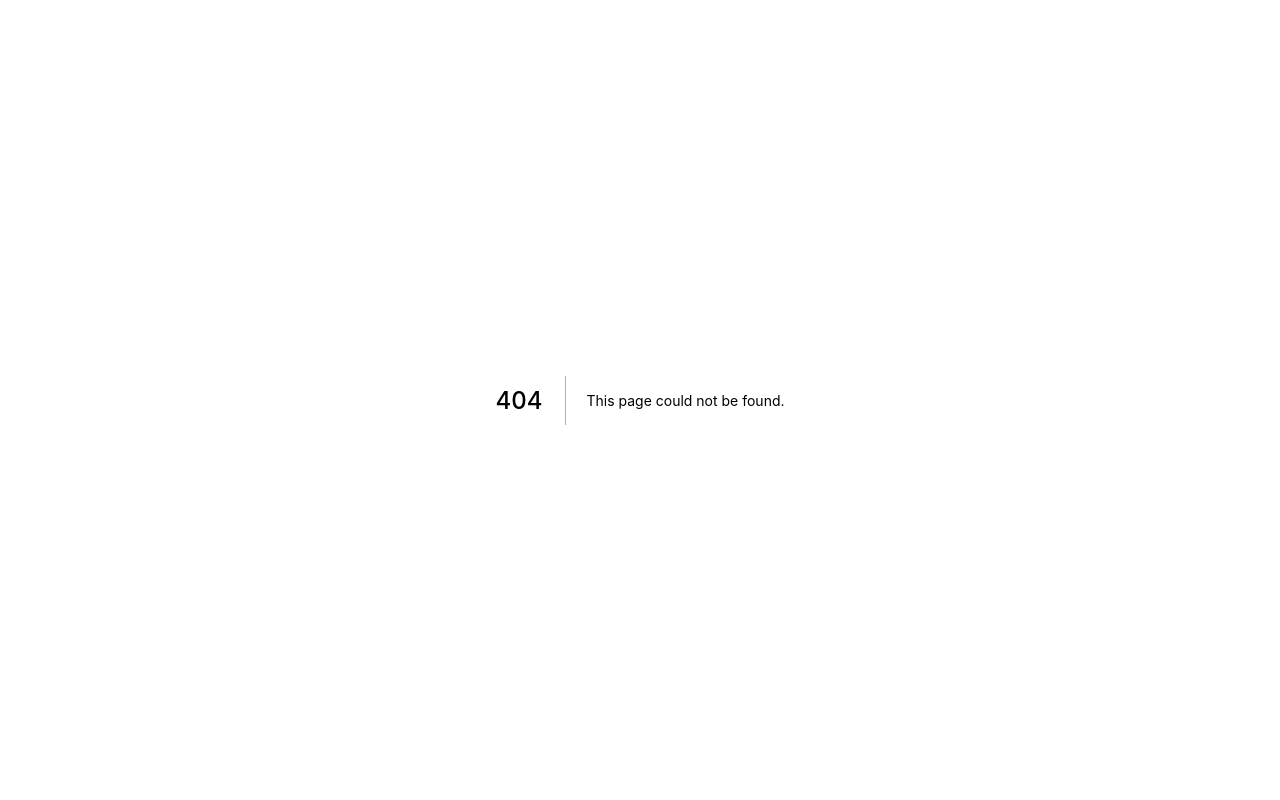
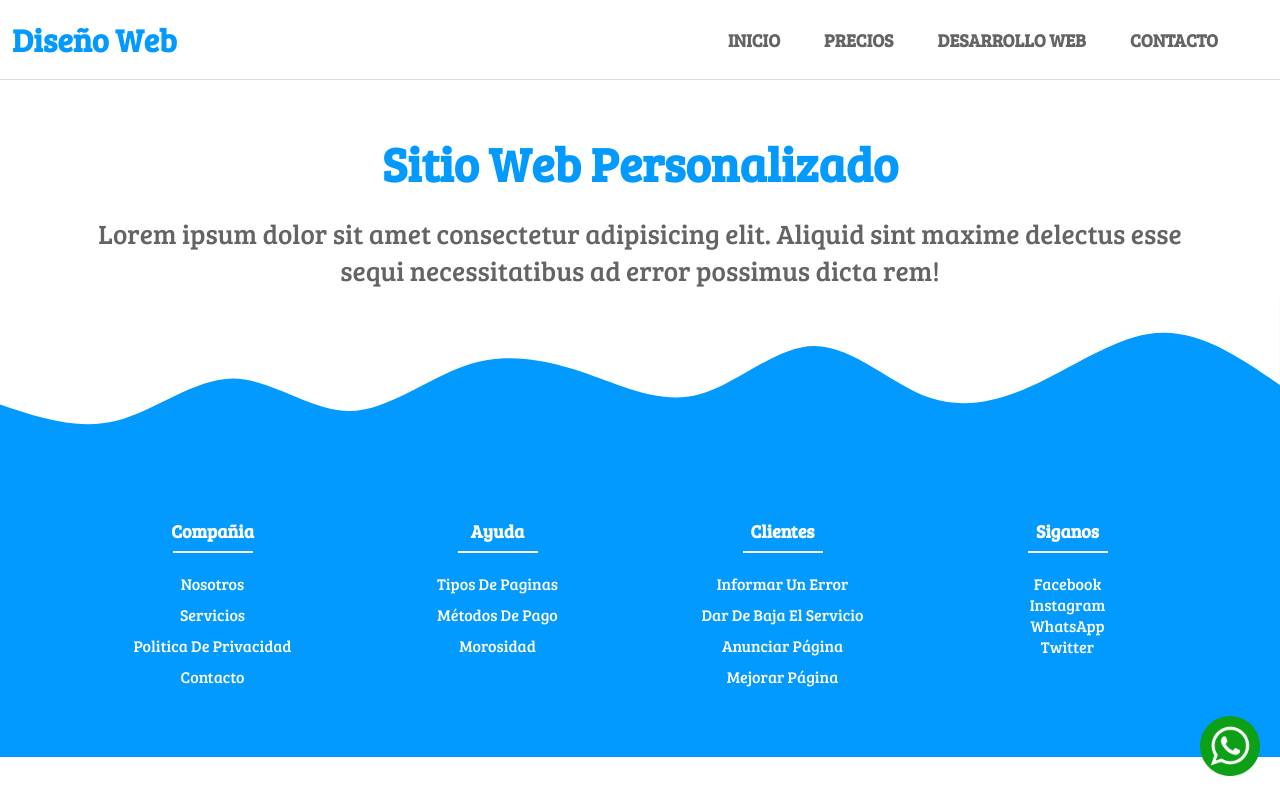
Before and after one commit to Davlop08/-creacion-pagina-web, a Next.js app: page /paginas/personalizado in a window 1280 px wide. Before the commit this address had no page. Built offline with nearby package versions, Linux system fonts and the light colour scheme.

Commit message:
se creo la pagina personalizado y se agrego el enlace a ella

```diff
--- a/pages/paginas/index.jsx
+++ b/pages/paginas/index.jsx
@@ -243,7 +243,7 @@ export default function index() {
                     <div className={styles.custom_sites_content}>
 
                     <div className={`${styles.card_holder} ${styles.basic_pages_card_container}`}>
-                            <Link href="/paginas">
+                            <Link href="/paginas/personalizado">
                                 <a>
                                     <div className={styles.card_container}>
                                         <div className={styles.card_img_container}>
--- /dev/null
+++ b/pages/paginas/personalizado.jsx
@@ -0,0 +1,28 @@
+import {Fragment} from "react"
+import Image from "next/image"
+import Link from "next/link"
+import Layout from "../../components/Layout"
+import HeadMeta from "../../components/HeadMeta"
+import styles from "../../styles/Individual_Pages.module.css"
+
+
+export default function personalizado() {
+    return (
+        <Fragment>
+
+            <HeadMeta title="nombre | Lorem Soluciones Web" metaDescription="agregar descripcion"/>
+
+            <Layout>
+                <section className={styles.entry_container}>
+                    <div className={styles.entry_content_container}>
+                        <h1 className={styles.entry_content_title}>Sitio Web Personalizado</h1>
+                        <p className={styles.entry_content_description}>
+                            Lorem ipsum dolor sit amet consectetur adipisicing elit. Aliquid sint maxime
+                            delectus esse sequi necessitatibus ad error possimus dicta rem!
+                        </p>
+                    </div>
+                </section>
+            </Layout>
+        </Fragment>
+    )
+}
```
